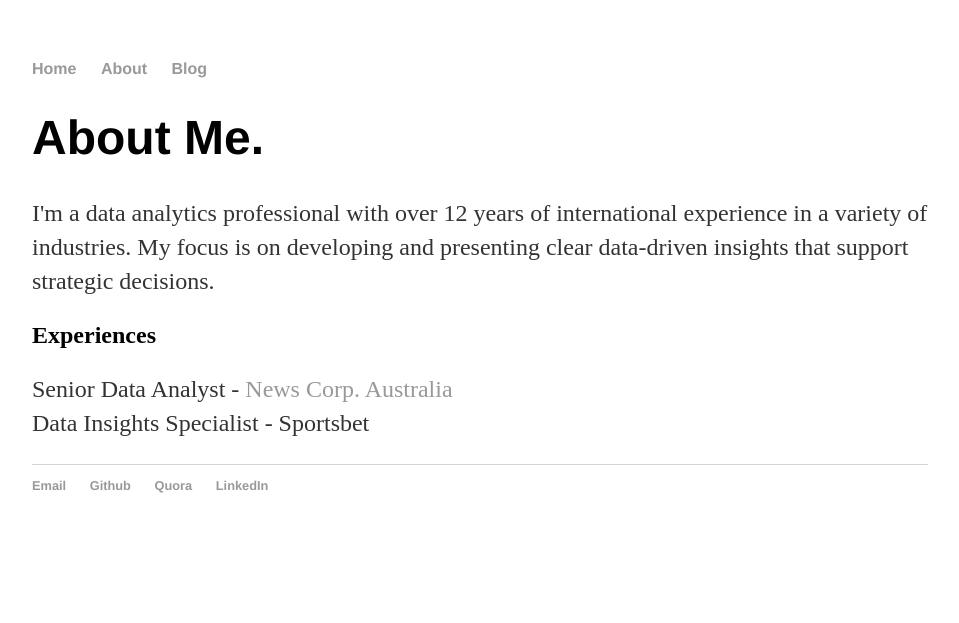
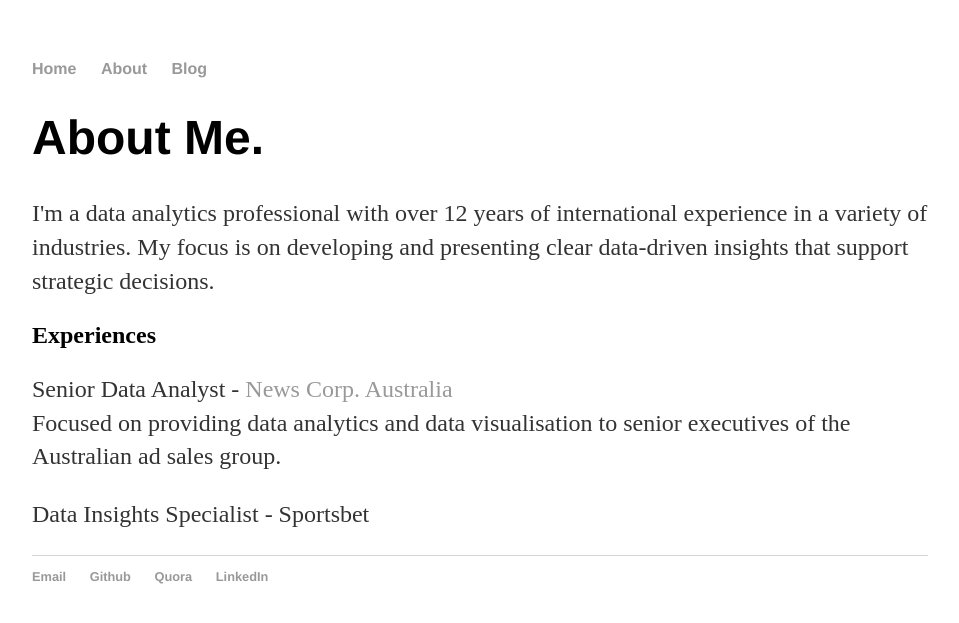
Before and after one commit to FelipeRego/FelipeRego.github.io, a Jekyll site: the page built from about/index.html, in a window 1280 px wide. Shown: the top 623 px of the page, without its empty margins (160-1119 px from the left). Built offline with Jekyll 4.4.1, drawn with Linux system fonts in a browser that asks for light colours.

Commit message:
Update index.html

```diff
--- a/about/index.html
+++ b/about/index.html
@@ -10,7 +10,10 @@ title: Felipe Rego - Data Analyst | Insights | Wrangling | Visualisation | Model
 
 	<h2>Experiences</h2>
 	<p> Senior Data Analyst -  <a href="http://www.newscorpaustralia.com/">News Corp. Australia</a>  <br>
-	    Data Insights Specialist - Sportsbet
+	Focused on providing data analytics and data visualisation to senior executives of the Australian ad sales group.
+	</p>
+
+	<p>Data Insights Specialist - Sportsbet
 
 
 	</p>
```
